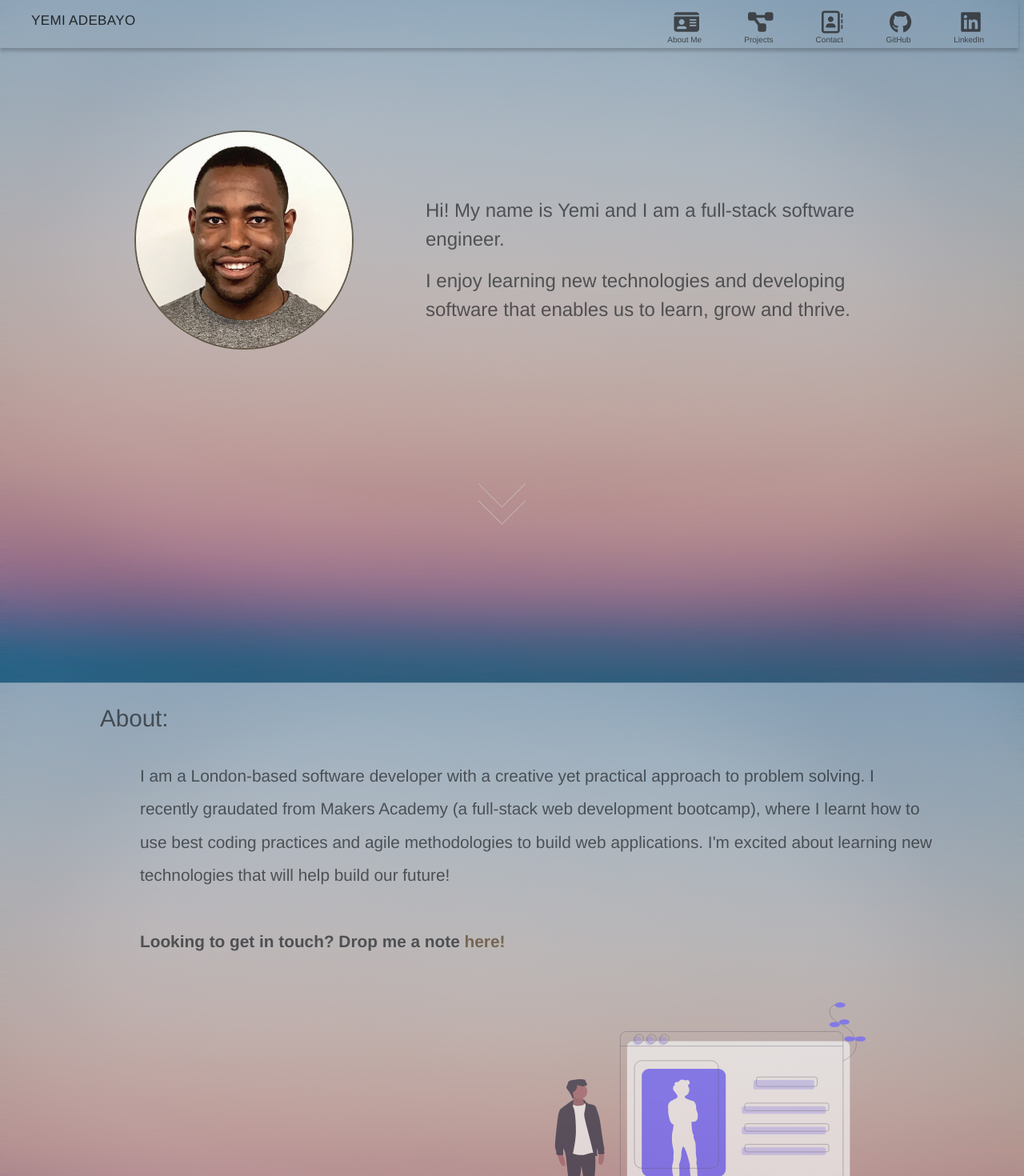
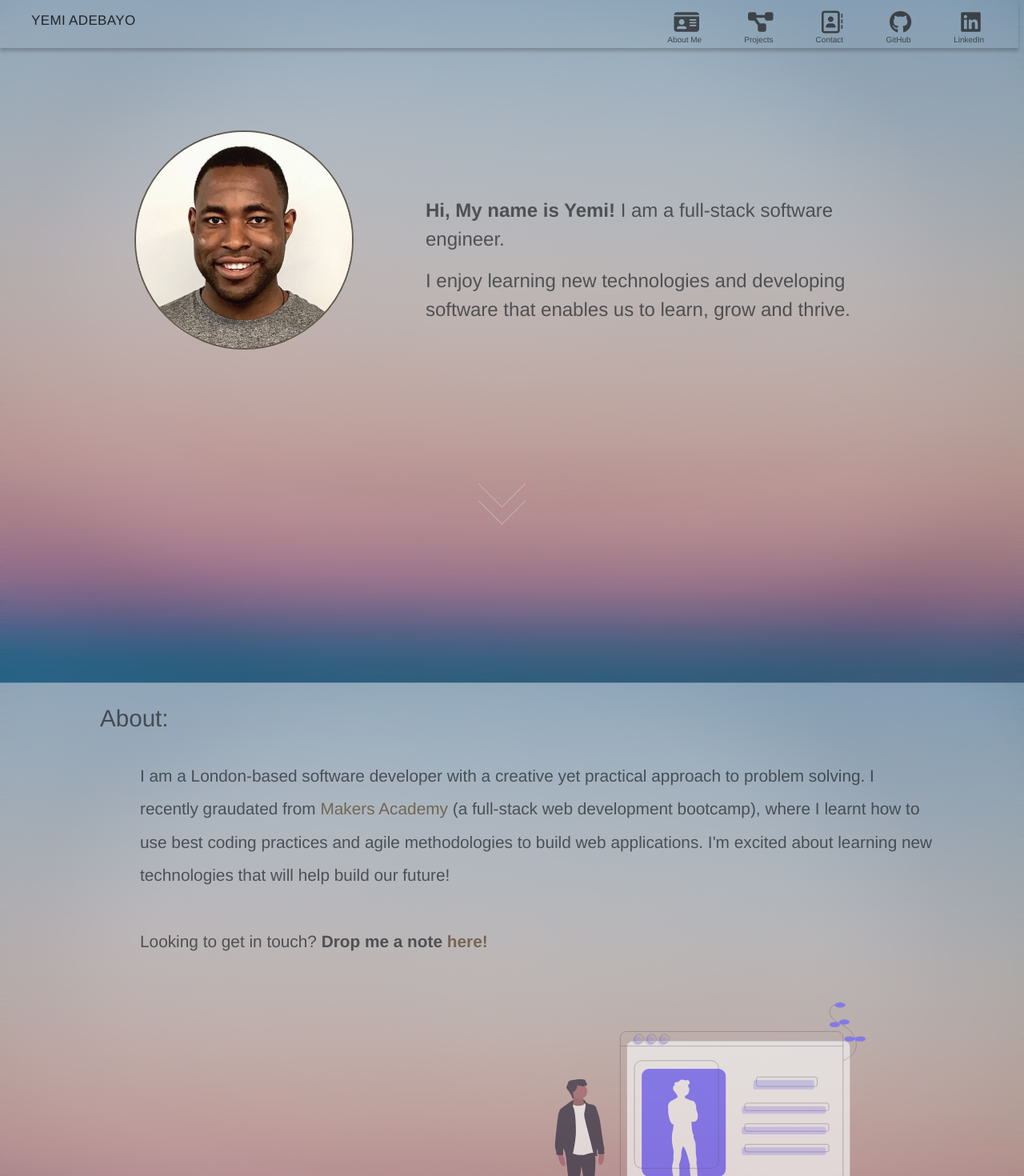
Before and after one commit to yem82/portfolio, a React (Create React App) app in the folder portfolio-react/: page / in a window 1280 px wide. Shown: the top 1470 px of the page at 80% size. Built offline with nearby package versions, Linux system fonts and the light colour scheme.

Commit message:
update formatting in about section

```diff
--- a/portfolio-react/src/components/About.js
+++ b/portfolio-react/src/components/About.js
@@ -21,7 +21,7 @@ class About extends Component {
         </div>
         </div>
         <div className="section-b">
-        <div className="brief"><p> Hi! My name is Yemi and I am a full-stack software engineer.</p>
+        <div className="brief"><p> <b>Hi, My name is Yemi!</b> I am a full-stack software engineer.</p>
         <p>I enjoy learning new technologies and developing software that enables us to learn, grow and thrive.</p>
         <div className="scroll-indicator">
           <span></span>
@@ -31,10 +31,14 @@ class About extends Component {
         </div>
 
         <div id="about" className="section-c"><h3>About:</h3>
-          <p>I am a London-based software developer with a creative yet practical approach to problem solving. I recently graudated from Makers Academy (a full-stack web development bootcamp), where I learnt how to use best coding practices and agile methodologies to build web applications.
+          <p>I am a London-based software developer with a creative yet practical approach to problem solving. I recently graudated from
+            <a
+              href="https://makers.tech/"
+              target="_blank"
+              rel="noopener noreferrer"> Makers Academy</a> (a full-stack web development bootcamp), where I learnt how to use best coding practices and agile methodologies to build web applications.
               I'm excited about learning new technologies that will help build our future!</p>
 
-              <p><b>Looking to get in touch? Drop me a note<a href="#contact"> here!</a></b></p>
+              <p>Looking to get in touch? <b>Drop me a note<a href="#contact"> here!</a></b></p>
               <img className="about-pic" src={AboutMe} alt="about pic"></img>
         </div>
         </div>
--- a/portfolio-react/src/components/Projects.js
+++ b/portfolio-react/src/components/Projects.js
@@ -36,7 +36,7 @@ class Projects extends Component {
            </video>
           <div>
           <div className="spacebook-brief">
-           Spacebook is a social media app built using Ruby on Rails, HTML and SCSS.
+           Spacebook is a social media app built using <b>Ruby on Rails, HTML</b> and <b>SCSS</b>.
           </div>
           <div className="sb-buttons">
         <div className="spacebook-github">
@@ -77,7 +77,7 @@ class Projects extends Component {
            </video>
            <div >
            <div className="woke-brief">
-           A hands-free mobile trivia app created to keep drivers awake at the wheel (especially for longer journeys) - built using Java, android studio and Dialogflow API.
+           A hands-free mobile trivia app created to keep drivers awake at the wheel (especially for longer journeys) - built using <b>Java, Android Studio</b> and <b>Dialogflow API</b>.
           </div>
           <div className="woke-github">
             <a
@@ -107,7 +107,7 @@ class Projects extends Component {
            </video>
            <div >
            <div className="notes-brief">
-           A notes app built using Vanilla JavaScript and a custom testing framework.
+           A notes app built using <b>Vanilla JavaScript</b> and a <b>custom testing framework</b>.
           </div>
           <div className="notes-github">
             <a
--- a/portfolio-react/src/components/stylesheets/Projects.scss
+++ b/portfolio-react/src/components/stylesheets/Projects.scss
@@ -127,7 +127,7 @@
   .woke-video {
     width: 80%;
     height: 42%;
-    margin-top: -35px;
+    margin-top: -38px;
     margin-bottom: 0px;
     margin-left: -15px;
     padding-top: -50px;
@@ -146,7 +146,7 @@
   .notes-video {
     width: 80%;
     height: 40%;
-    margin-top: -70px;
+    margin-top: -83px;
     margin-left: 10px;
     padding-bottom: 0px;
     justify-content: center;
@@ -221,15 +221,16 @@
 }
 
 .woke-github {
-  margin-top: 30px;
+  margin-top: 52px;
   margin-left: 45px;
+  // transform: translate(0em, 1.4em);
 }
 
 .notes-github {
-  margin-top: 67px;
+  margin-top: 123px;
   justify-content: center;
   margin-left: 75px;
-  transform: translate(0em, 2em);
+  // transform: translate(0em, 3.5em);
 }
 
 @media (min-width: 320px) {
```
